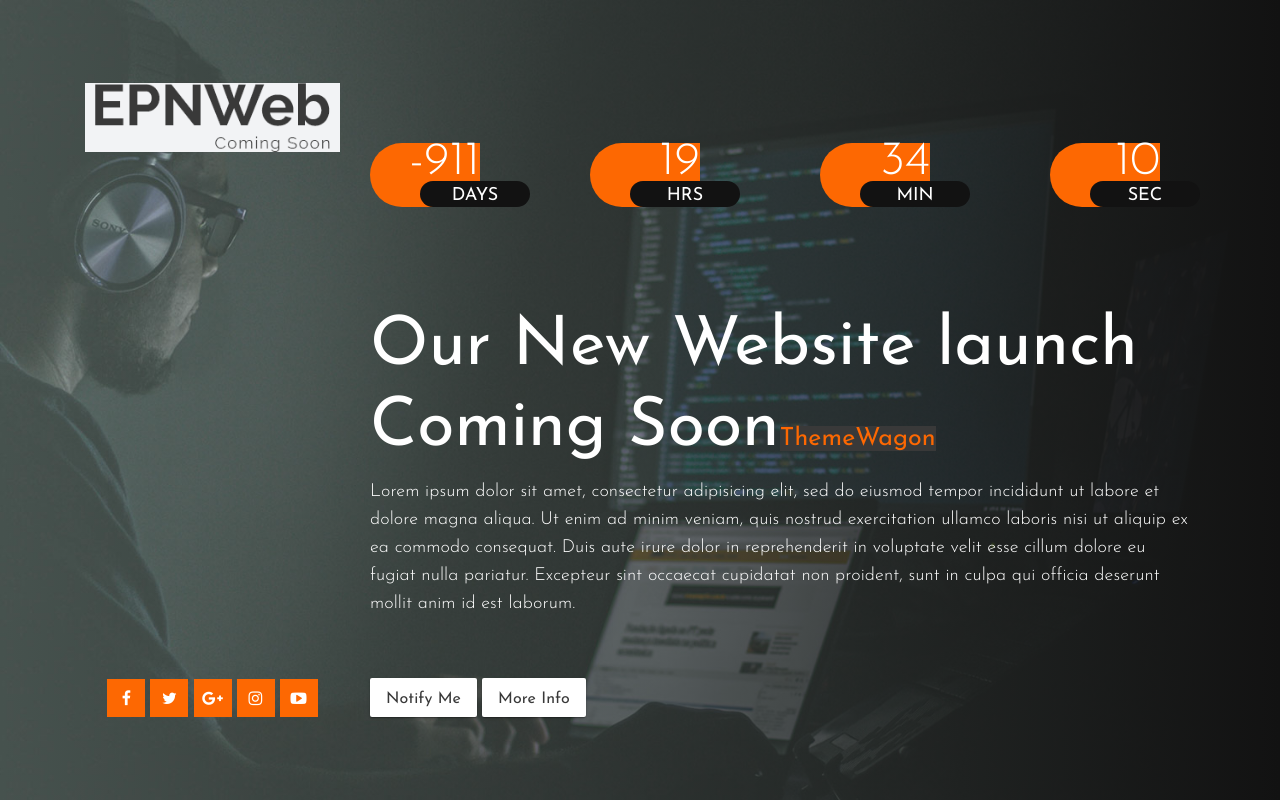
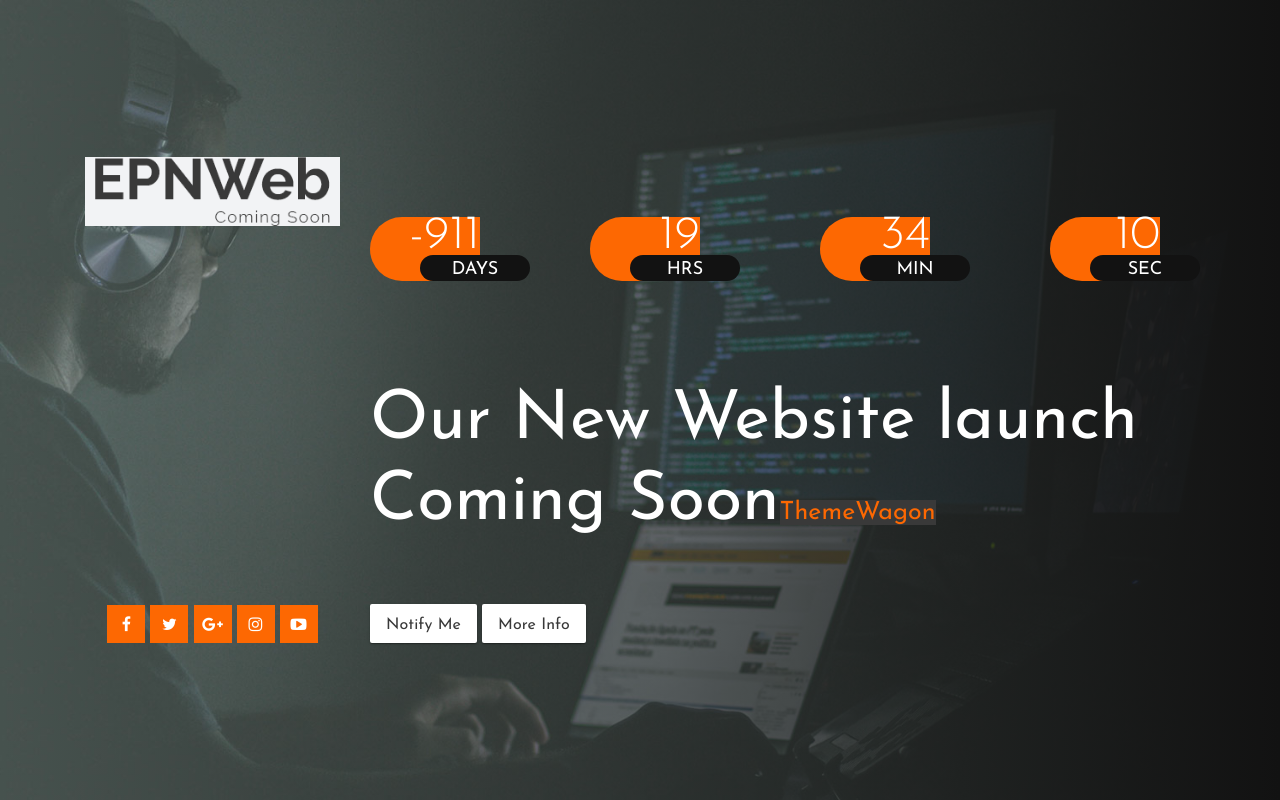
Before and after one commit to iamponcha/sml, a plain HTML site: page index.html in a window 1280 px wide. Drawn offline with Linux system fonts and the light colour scheme.

Commit message:
Update index.html

```diff
--- a/index.html
+++ b/index.html
@@ -74,7 +74,7 @@
 
 							<div class="md-headline clearfix">
 								<h1>Our New Website launch Coming Soon<a href="https://themewagon.com/">ThemeWagon</a></h1>
-								<p>Lorem ipsum dolor sit amet, consectetur adipisicing elit, sed do eiusmod tempor incididunt ut labore et dolore magna aliqua. Ut enim ad minim veniam, quis nostrud exercitation ullamco laboris nisi ut aliquip ex ea commodo consequat. Duis aute irure dolor in reprehenderit in voluptate velit esse cillum dolore eu fugiat nulla pariatur. Excepteur sint occaecat cupidatat non proident, sunt in culpa qui officia deserunt mollit anim id est laborum. </p>
+								<p> </p>
 							</div>
 
 							<div class="btn-box">
```
